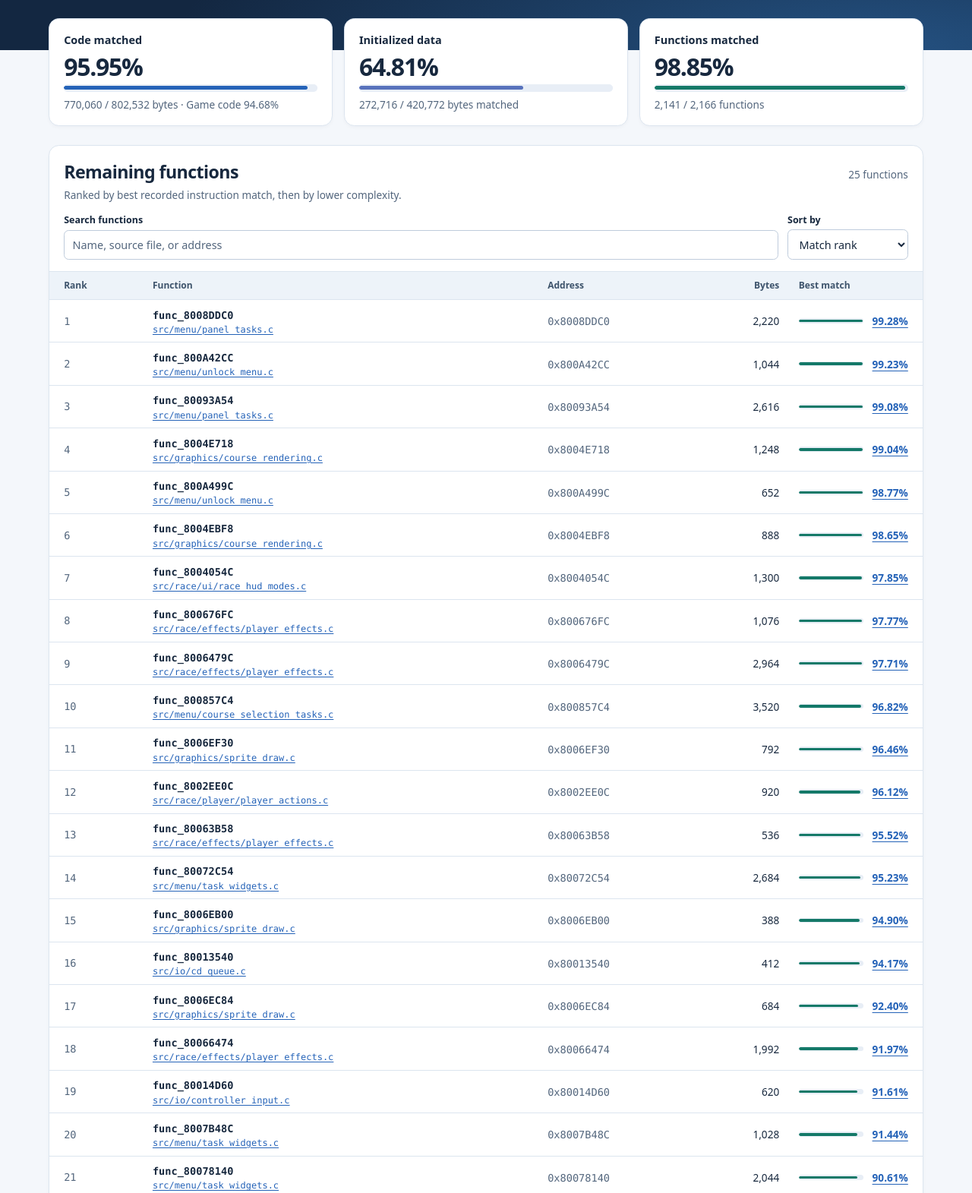
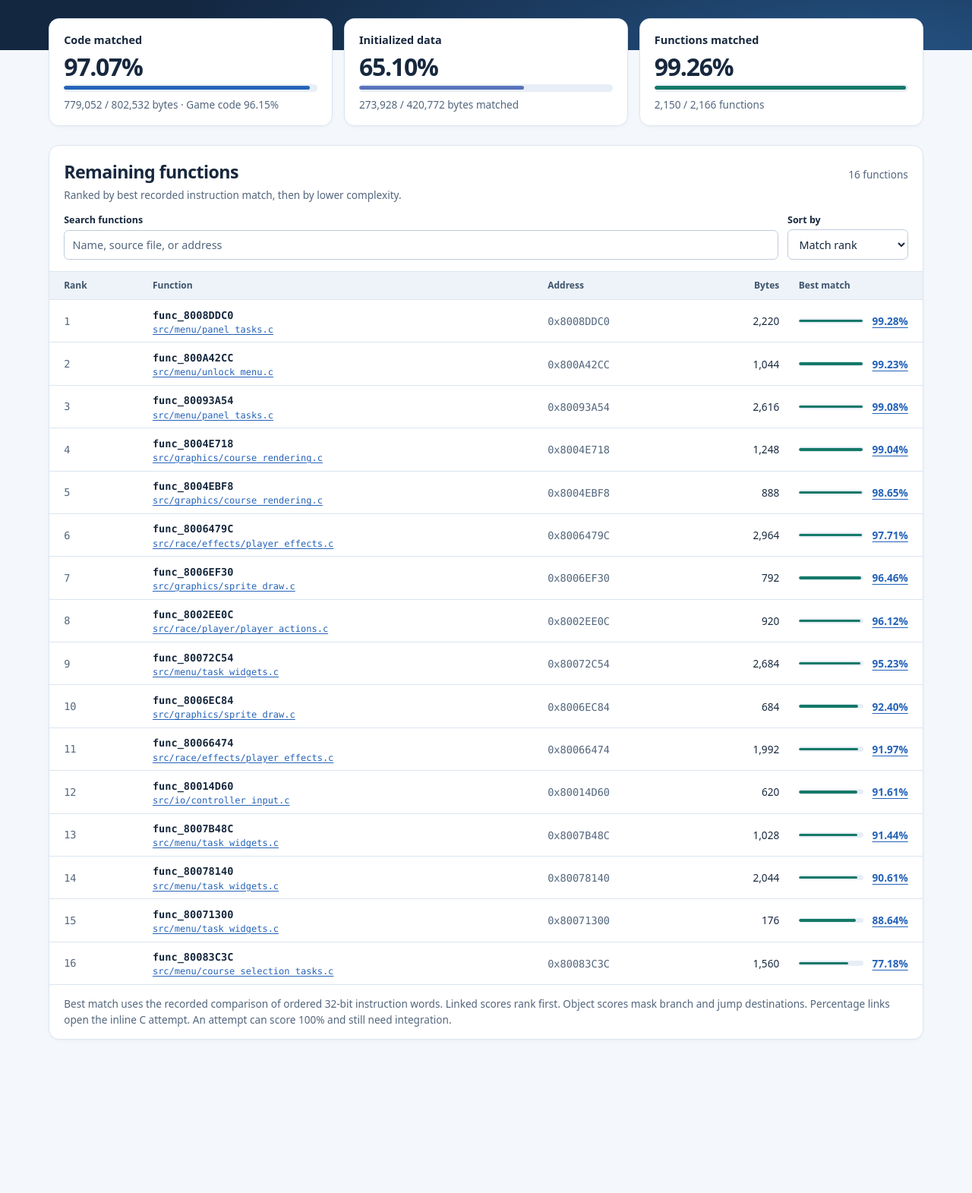
Before and after one commit to cdlewis/snowboardkidsplus-decomp, a plain HTML site: page docs/index.html in a window 1280 px wide. Shown: the part 240-1811 px from the top of the page at 76% size. After the commit the page ends 1657 px from the top, so only its background shows below. Drawn offline with Linux system fonts and the light colour scheme.

Commit message:
Update decompilation progress

```diff
--- a/docs/index.html
+++ b/docs/index.html
@@ -15,10 +15,10 @@
   <meta property="og:image:type" content="image/png">
   <meta property="og:image:width" content="1200">
   <meta property="og:image:height" content="630">
-  <meta property="og:image:alt" content="Snowboard Kids Plus decompilation: 95.95% code matched, 64.81% initialized data matched, and 2,141 of 2,166 functions matched.">
+  <meta property="og:image:alt" content="Snowboard Kids Plus decompilation: 97.07% code matched, 65.10% initialized data matched, and 2,150 of 2,166 functions matched.">
   <meta name="twitter:card" content="summary_large_image">
   <meta name="twitter:image" content="https://chrislewis.au/snowboardkidsplus-decomp/assets/progress-preview.png">
-  <meta name="twitter:image:alt" content="Snowboard Kids Plus decompilation: 95.95% code matched, 64.81% initialized data matched, and 2,141 of 2,166 functions matched.">
+  <meta name="twitter:image:alt" content="Snowboard Kids Plus decompilation: 97.07% code matched, 65.10% initialized data matched, and 2,150 of 2,166 functions matched.">
   <link rel="stylesheet" href="assets/progress.css">
   <script src="assets/progress.js" defer></script>
 </head>
@@ -41,21 +41,21 @@
     <section class="overview" aria-label="Verified build progress">
       <article class="metric">
         <h2>Code matched</h2>
-        <strong>95.95%</strong>
-        <meter min="0" max="802532" value="770060" aria-hidden="true"></meter>
-        <p>770,060 / 802,532 bytes · Game code 94.68%</p>
+        <strong>97.07%</strong>
+        <meter min="0" max="802532" value="779052" aria-hidden="true"></meter>
+        <p>779,052 / 802,532 bytes · Game code 96.15%</p>
       </article>
       <article class="metric">
         <h2>Initialized data</h2>
-        <strong>64.81%</strong>
-        <meter min="0" max="420772" value="272716" aria-hidden="true"></meter>
-        <p>272,716 / 420,772 bytes matched</p>
+        <strong>65.10%</strong>
+        <meter min="0" max="420772" value="273928" aria-hidden="true"></meter>
+        <p>273,928 / 420,772 bytes matched</p>
       </article>
       <article class="metric">
         <h2>Functions matched</h2>
-        <strong>98.85%</strong>
-        <meter min="0" max="2166" value="2141" aria-hidden="true"></meter>
-        <p>2,141 / 2,166 functions</p>
+        <strong>99.26%</strong>
+        <meter min="0" max="2166" value="2150" aria-hidden="true"></meter>
+        <p>2,150 / 2,166 functions</p>
       </article>
     </section>
     <section class="queue" id="functions" aria-labelledby="queue-title">
@@ -64,7 +64,7 @@
           <h2 id="queue-title">Remaining functions</h2>
           <p>Ranked by best recorded instruction match, then by lower complexity.</p>
         </div>
-        <p id="result-count" class="count" role="status">25 functions</p>
+        <p id="result-count" class="count" role="status">16 functions</p>
       </div>
       <div class="controls" hidden>
         <label>Search functions <input type="search" id="search" placeholder="Name, source file, or address"></label>
@@ -82,28 +82,19 @@
           <tr data-size="2220"><td class="rank">1</td><th scope="row"><code>func_8008DDC0</code><a class="unit" href="https://github.com/cdlewis/snowboardkidsplus-decomp/blob/main/src/menu/panel_tasks.c#L723">src/menu/panel_tasks.c</a></th><td class="address"><code>0x8008DDC0</code></td><td class="size">2,220</td><td class="score"><div class="match"><meter min="0" max="1" value="0.9927927927927928" aria-hidden="true"></meter><span><a href="https://github.com/cdlewis/snowboardkidsplus-decomp/blob/main/src/menu/panel_tasks.c#L723">99.28%</a></span></div></td></tr>
           <tr data-size="1044"><td class="rank">2</td><th scope="row"><code>func_800A42CC</code><a class="unit" href="https://github.com/cdlewis/snowboardkidsplus-decomp/blob/main/src/menu/unlock_menu.c#L193">src/menu/unlock_menu.c</a></th><td class="address"><code>0x800A42CC</code></td><td class="size">1,044</td><td class="score"><div class="match"><meter min="0" max="1" value="0.9923371647509579" aria-hidden="true"></meter><span><a href="https://github.com/cdlewis/snowboardkidsplus-decomp/blob/main/src/menu/unlock_menu.c#L193">99.23%</a></span></div></td></tr>
           <tr data-size="2616"><td class="rank">3</td><th scope="row"><code>func_80093A54</code><a class="unit" href="https://github.com/cdlewis/snowboardkidsplus-decomp/blob/main/src/menu/panel_tasks.c#L2375">src/menu/panel_tasks.c</a></th><td class="address"><code>0x80093A54</code></td><td class="size">2,616</td><td class="score"><div class="match"><meter min="0" max="1" value="0.9908256880733946" aria-hidden="true"></meter><span><a href="https://github.com/cdlewis/snowboardkidsplus-decomp/blob/main/src/menu/panel_tasks.c#L2375">99.08%</a></span></div></td></tr>
-          <tr data-size="1248"><td class="rank">4</td><th scope="row"><code>func_8004E718</code><a class="unit" href="https://github.com/cdlewis/snowboardkidsplus-decomp/blob/main/src/graphics/course_rendering.c#L410">src/graphics/course_rendering.c</a></th><td class="address"><code>0x8004E718</code></td><td class="size">1,248</td><td class="score"><div class="match"><meter min="0" max="1" value="0.9903846153846154" aria-hidden="true"></meter><span><a href="https://github.com/cdlewis/snowboardkidsplus-decomp/blob/main/src/graphics/course_rendering.c#L410">99.04%</a></span></div></td></tr>
-          <tr data-size="652"><td class="rank">5</td><th scope="row"><code>func_800A499C</code><a class="unit" href="https://github.com/cdlewis/snowboardkidsplus-decomp/blob/main/src/menu/unlock_menu.c#L326">src/menu/unlock_menu.c</a></th><td class="address"><code>0x800A499C</code></td><td class="size">652</td><td class="score"><div class="match"><meter min="0" max="1" value="0.9877300613496932" aria-hidden="true"></meter><span><a href="https://github.com/cdlewis/snowboardkidsplus-decomp/blob/main/src/menu/unlock_menu.c#L326">98.77%</a></span></div></td></tr>
-          <tr data-size="888"><td class="rank">6</td><th scope="row"><code>func_8004EBF8</code><a class="unit" href="https://github.com/cdlewis/snowboardkidsplus-decomp/blob/main/src/graphics/course_rendering.c#L477">src/graphics/course_rendering.c</a></th><td class="address"><code>0x8004EBF8</code></td><td class="size">888</td><td class="score"><div class="match"><meter min="0" max="1" value="0.9864864864864865" aria-hidden="true"></meter><span><a href="https://github.com/cdlewis/snowboardkidsplus-decomp/blob/main/src/graphics/course_rendering.c#L477">98.65%</a></span></div></td></tr>
-          <tr data-size="1300"><td class="rank">7</td><th scope="row"><code>func_8004054C</code><a class="unit" href="https://github.com/cdlewis/snowboardkidsplus-decomp/blob/main/src/race/ui/race_hud_modes.c#L430">src/race/ui/race_hud_modes.c</a></th><td class="address"><code>0x8004054C</code></td><td class="size">1,300</td><td class="score"><div class="match"><meter min="0" max="1" value="0.9784615384615385" aria-hidden="true"></meter><span><a href="https://github.com/cdlewis/snowboardkidsplus-decomp/blob/main/src/race/ui/race_hud_modes.c#L430">97.85%</a></span></div></td></tr>
-          <tr data-size="1076"><td class="rank">8</td><th scope="row"><code>func_800676FC</code><a class="unit" href="https://github.com/cdlewis/snowboardkidsplus-decomp/blob/main/src/race/effects/player_effects.c#L2655">src/race/effects/player_effects.c</a></th><td class="address"><code>0x800676FC</code></td><td class="size">1,076</td><td class="score"><div class="match"><meter min="0" max="1" value="0.9776951672862454" aria-hidden="true"></meter><span><a href="https://github.com/cdlewis/snowboardkidsplus-decomp/blob/main/src/race/effects/player_effects.c#L2655">97.77%</a></span></div></td></tr>
-          <tr data-size="2964"><td class="rank">9</td><th scope="row"><code>func_8006479C</code><a class="unit" href="https://github.com/cdlewis/snowboardkidsplus-decomp/blob/main/src/race/effects/player_effects.c#L1644">src/race/effects/player_effects.c</a></th><td class="address"><code>0x8006479C</code></td><td class="size">2,964</td><td class="score"><div class="match"><meter min="0" max="1" value="0.9770580296896086" aria-hidden="true"></meter><span><a href="https://github.com/cdlewis/snowboardkidsplus-decomp/blob/main/src/race/effects/player_effects.c#L1644">97.71%</a></span></div></td></tr>
-          <tr data-size="3520"><td class="rank">10</td><th scope="row"><code>func_800857C4</code><a class="unit" href="https://github.com/cdlewis/snowboardkidsplus-decomp/blob/main/src/menu/course_selection_tasks.c#L2829">src/menu/course_selection_tasks.c</a></th><td class="address"><code>0x800857C4</code></td><td class="size">3,520</td><td class="score"><div class="match"><meter min="0" max="1" value="0.9681818181818181" aria-hidden="true"></meter><span><a href="https://github.com/cdlewis/snowboardkidsplus-decomp/blob/main/src/menu/course_selection_tasks.c#L2829">96.82%</a></span></div></td></tr>
-          <tr data-size="792"><td class="rank">11</td><th scope="row"><code>func_8006EF30</code><a class="unit" href="https://github.com/cdlewis/snowboardkidsplus-decomp/blob/main/src/graphics/sprite_draw.c#L1113">src/graphics/sprite_draw.c</a></th><td class="address"><code>0x8006EF30</code></td><td class="size">792</td><td class="score"><div class="match"><meter min="0" max="1" value="0.9646464646464646" aria-hidden="true"></meter><span><a href="https://github.com/cdlewis/snowboardkidsplus-decomp/blob/main/src/graphics/sprite_draw.c#L1113">96.46%</a></span></div></td></tr>
-          <tr data-size="920"><td class="rank">12</td><th scope="row"><code>func_8002EE0C</code><a class="unit" href="https://github.com/cdlewis/snowboardkidsplus-decomp/blob/main/src/race/player/player_actions.c#L1727">src/race/player/player_actions.c</a></th><td class="address"><code>0x8002EE0C</code></td><td class="size">920</td><td class="score"><div class="match"><meter min="0" max="1" value="0.9612068965517241" aria-hidden="true"></meter><span><a href="https://github.com/cdlewis/snowboardkidsplus-decomp/blob/main/src/race/player/player_actions.c#L1727">96.12%</a></span></div></td></tr>
-          <tr data-size="536"><td class="rank">13</td><th scope="row"><code>func_80063B58</code><a class="unit" href="https://github.com/cdlewis/snowboardkidsplus-decomp/blob/main/src/race/effects/player_effects.c#L1423">src/race/effects/player_effects.c</a></th><td class="address"><code>0x80063B58</code></td><td class="size">536</td><td class="score"><div class="match"><meter min="0" max="1" value="0.9552238805970149" aria-hidden="true"></meter><span><a href="https://github.com/cdlewis/snowboardkidsplus-decomp/blob/main/src/race/effects/player_effects.c#L1423">95.52%</a></span></div></td></tr>
-          <tr data-size="2684"><td class="rank">14</td><th scope="row"><code>func_80072C54</code><a class="unit" href="https://github.com/cdlewis/snowboardkidsplus-decomp/blob/main/src/menu/task_widgets.c#L1247">src/menu/task_widgets.c</a></th><td class="address"><code>0x80072C54</code></td><td class="size">2,684</td><td class="score"><div class="match"><meter min="0" max="1" value="0.9523099850968704" aria-hidden="true"></meter><span><a href="https://github.com/cdlewis/snowboardkidsplus-decomp/blob/main/src/menu/task_widgets.c#L1247">95.23%</a></span></div></td></tr>
-          <tr data-size="388"><td class="rank">15</td><th scope="row"><code>func_8006EB00</code><a class="unit" href="https://github.com/cdlewis/snowboardkidsplus-decomp/blob/main/src/graphics/sprite_draw.c#L999">src/graphics/sprite_draw.c</a></th><td class="address"><code>0x8006EB00</code></td><td class="size">388</td><td class="score"><div class="match"><meter min="0" max="1" value="0.9489795918367347" aria-hidden="true"></meter><span><a href="https://github.com/cdlewis/snowboardkidsplus-decomp/blob/main/src/graphics/sprite_draw.c#L999">94.90%</a></span></div></td></tr>
-          <tr data-size="412"><td class="rank">16</td><th scope="row"><code>func_80013540</code><a class="unit" href="https://github.com/cdlewis/snowboardkidsplus-decomp/blob/main/src/io/cd_queue.c#L293">src/io/cd_queue.c</a></th><td class="address"><code>0x80013540</code></td><td class="size">412</td><td class="score"><div class="match"><meter min="0" max="1" value="0.941747572815534" aria-hidden="true"></meter><span><a href="https://github.com/cdlewis/snowboardkidsplus-decomp/blob/main/src/io/cd_queue.c#L293">94.17%</a></span></div></td></tr>
-          <tr data-size="684"><td class="rank">17</td><th scope="row"><code>func_8006EC84</code><a class="unit" href="https://github.com/cdlewis/snowboardkidsplus-decomp/blob/main/src/graphics/sprite_draw.c#L1053">src/graphics/sprite_draw.c</a></th><td class="address"><code>0x8006EC84</code></td><td class="size">684</td><td class="score"><div class="match"><meter min="0" max="1" value="0.9239766081871345" aria-hidden="true"></meter><span><a href="https://github.com/cdlewis/snowboardkidsplus-decomp/blob/main/src/graphics/sprite_draw.c#L1053">92.40%</a></span></div></td></tr>
-          <tr data-size="1992"><td class="rank">18</td><th scope="row"><code>func_80066474</code><a class="unit" href="https://github.com/cdlewis/snowboardkidsplus-decomp/blob/main/src/race/effects/player_effects.c#L2253">src/race/effects/player_effects.c</a></th><td class="address"><code>0x80066474</code></td><td class="size">1,992</td><td class="score"><div class="match"><meter min="0" max="1" value="0.9196787148594378" aria-hidden="true"></meter><span><a href="https://github.com/cdlewis/snowboardkidsplus-decomp/blob/main/src/race/effects/player_effects.c#L2253">91.97%</a></span></div></td></tr>
-          <tr data-size="620"><td class="rank">19</td><th scope="row"><code>func_80014D60</code><a class="unit" href="https://github.com/cdlewis/snowboardkidsplus-decomp/blob/main/src/io/controller_input.c#L91">src/io/controller_input.c</a></th><td class="address"><code>0x80014D60</code></td><td class="size">620</td><td class="score"><div class="match"><meter min="0" max="1" value="0.9161290322580645" aria-hidden="true"></meter><span><a href="https://github.com/cdlewis/snowboardkidsplus-decomp/blob/main/src/io/controller_input.c#L91">91.61%</a></span></div></td></tr>
-          <tr data-size="1028"><td class="rank">20</td><th scope="row"><code>func_8007B48C</code><a class="unit" href="https://github.com/cdlewis/snowboardkidsplus-decomp/blob/main/src/menu/task_widgets.c#L3707">src/menu/task_widgets.c</a></th><td class="address"><code>0x8007B48C</code></td><td class="size">1,028</td><td class="score"><div class="match"><meter min="0" max="1" value="0.914396887159533" aria-hidden="true"></meter><span><a href="https://github.com/cdlewis/snowboardkidsplus-decomp/blob/main/src/menu/task_widgets.c#L3707">91.44%</a></span></div></td></tr>
-          <tr data-size="2044"><td class="rank">21</td><th scope="row"><code>func_80078140</code><a class="unit" href="https://github.com/cdlewis/snowboardkidsplus-decomp/blob/main/src/menu/task_widgets.c#L2906">src/menu/task_widgets.c</a></th><td class="address"><code>0x80078140</code></td><td class="size">2,044</td><td class="score"><div class="match"><meter min="0" max="1" value="0.9060665362035225" aria-hidden="true"></meter><span><a href="https://github.com/cdlewis/snowboardkidsplus-decomp/blob/main/src/menu/task_widgets.c#L2906">90.61%</a></span></div></td></tr>
-          <tr data-size="724"><td class="rank">22</td><th scope="row"><code>func_80051A68</code><a class="unit" href="https://github.com/cdlewis/snowboardkidsplus-decomp/blob/main/src/graphics/course_rendering.c#L1128">src/graphics/course_rendering.c</a></th><td class="address"><code>0x80051A68</code></td><td class="size">724</td><td class="score"><div class="match"><meter min="0" max="1" value="0.8895027624309392" aria-hidden="true"></meter><span><a href="https://github.com/cdlewis/snowboardkidsplus-decomp/blob/main/src/graphics/course_rendering.c#L1128">88.95%</a></span></div></td></tr>
-          <tr data-size="176"><td class="rank">23</td><th scope="row"><code>func_80071300</code><a class="unit" href="https://github.com/cdlewis/snowboardkidsplus-decomp/blob/main/src/menu/task_widgets.c#L713">src/menu/task_widgets.c</a></th><td class="address"><code>0x80071300</code></td><td class="size">176</td><td class="score"><div class="match"><meter min="0" max="1" value="0.8863636363636364" aria-hidden="true"></meter><span><a href="https://github.com/cdlewis/snowboardkidsplus-decomp/blob/main/src/menu/task_widgets.c#L713">88.64%</a></span></div></td></tr>
-          <tr data-size="384"><td class="rank">24</td><th scope="row"><code>func_8006D29C</code><a class="unit" href="https://github.com/cdlewis/snowboardkidsplus-decomp/blob/main/src/graphics/sprite_draw.c#L497">src/graphics/sprite_draw.c</a></th><td class="address"><code>0x8006D29C</code></td><td class="size">384</td><td class="score"><div class="match"><meter min="0" max="1" value="0.78125" aria-hidden="true"></meter><span><a href="https://github.com/cdlewis/snowboardkidsplus-decomp/blob/main/src/graphics/sprite_draw.c#L497">78.12%</a></span></div></td></tr>
-          <tr data-size="1560"><td class="rank">25</td><th scope="row"><code>func_80083C3C</code><a class="unit" href="https://github.com/cdlewis/snowboardkidsplus-decomp/blob/main/src/menu/course_selection_tasks.c#L2317">src/menu/course_selection_tasks.c</a></th><td class="address"><code>0x80083C3C</code></td><td class="size">1,560</td><td class="score"><div class="match"><meter min="0" max="1" value="0.7717948717948718" aria-hidden="true"></meter><span><a href="https://github.com/cdlewis/snowboardkidsplus-decomp/blob/main/src/menu/course_selection_tasks.c#L2317">77.18%</a></span></div></td></tr>
+          <tr data-size="1248"><td class="rank">4</td><th scope="row"><code>func_8004E718</code><a class="unit" href="https://github.com/cdlewis/snowboardkidsplus-decomp/blob/main/src/graphics/course_rendering.c#L440">src/graphics/course_rendering.c</a></th><td class="address"><code>0x8004E718</code></td><td class="size">1,248</td><td class="score"><div class="match"><meter min="0" max="1" value="0.9903846153846154" aria-hidden="true"></meter><span><a href="https://github.com/cdlewis/snowboardkidsplus-decomp/blob/main/src/graphics/course_rendering.c#L440">99.04%</a></span></div></td></tr>
+          <tr data-size="888"><td class="rank">5</td><th scope="row"><code>func_8004EBF8</code><a class="unit" href="https://github.com/cdlewis/snowboardkidsplus-decomp/blob/main/src/graphics/course_rendering.c#L507">src/graphics/course_rendering.c</a></th><td class="address"><code>0x8004EBF8</code></td><td class="size">888</td><td class="score"><div class="match"><meter min="0" max="1" value="0.9864864864864865" aria-hidden="true"></meter><span><a href="https://github.com/cdlewis/snowboardkidsplus-decomp/blob/main/src/graphics/course_rendering.c#L507">98.65%</a></span></div></td></tr>
+          <tr data-size="2964"><td class="rank">6</td><th scope="row"><code>func_8006479C</code><a class="unit" href="https://github.com/cdlewis/snowboardkidsplus-decomp/blob/main/src/race/effects/player_effects.c#L1639">src/race/effects/player_effects.c</a></th><td class="address"><code>0x8006479C</code></td><td class="size">2,964</td><td class="score"><div class="match"><meter min="0" max="1" value="0.9770580296896086" aria-hidden="true"></meter><span><a href="https://github.com/cdlewis/snowboardkidsplus-decomp/blob/main/src/race/effects/player_effects.c#L1639">97.71%</a></span></div></td></tr>
+          <tr data-size="792"><td class="rank">7</td><th scope="row"><code>func_8006EF30</code><a class="unit" href="https://github.com/cdlewis/snowboardkidsplus-decomp/blob/main/src/graphics/sprite_draw.c#L1143">src/graphics/sprite_draw.c</a></th><td class="address"><code>0x8006EF30</code></td><td class="size">792</td><td class="score"><div class="match"><meter min="0" max="1" value="0.9646464646464646" aria-hidden="true"></meter><span><a href="https://github.com/cdlewis/snowboardkidsplus-decomp/blob/main/src/graphics/sprite_draw.c#L1143">96.46%</a></span></div></td></tr>
+          <tr data-size="920"><td class="rank">8</td><th scope="row"><code>func_8002EE0C</code><a class="unit" href="https://github.com/cdlewis/snowboardkidsplus-decomp/blob/main/src/race/player/player_actions.c#L1727">src/race/player/player_actions.c</a></th><td class="address"><code>0x8002EE0C</code></td><td class="size">920</td><td class="score"><div class="match"><meter min="0" max="1" value="0.9612068965517241" aria-hidden="true"></meter><span><a href="https://github.com/cdlewis/snowboardkidsplus-decomp/blob/main/src/race/player/player_actions.c#L1727">96.12%</a></span></div></td></tr>
+          <tr data-size="2684"><td class="rank">9</td><th scope="row"><code>func_80072C54</code><a class="unit" href="https://github.com/cdlewis/snowboardkidsplus-decomp/blob/main/src/menu/task_widgets.c#L1247">src/menu/task_widgets.c</a></th><td class="address"><code>0x80072C54</code></td><td class="size">2,684</td><td class="score"><div class="match"><meter min="0" max="1" value="0.9523099850968704" aria-hidden="true"></meter><span><a href="https://github.com/cdlewis/snowboardkidsplus-decomp/blob/main/src/menu/task_widgets.c#L1247">95.23%</a></span></div></td></tr>
+          <tr data-size="684"><td class="rank">10</td><th scope="row"><code>func_8006EC84</code><a class="unit" href="https://github.com/cdlewis/snowboardkidsplus-decomp/blob/main/src/graphics/sprite_draw.c#L1083">src/graphics/sprite_draw.c</a></th><td class="address"><code>0x8006EC84</code></td><td class="size">684</td><td class="score"><div class="match"><meter min="0" max="1" value="0.9239766081871345" aria-hidden="true"></meter><span><a href="https://github.com/cdlewis/snowboardkidsplus-decomp/blob/main/src/graphics/sprite_draw.c#L1083">92.40%</a></span></div></td></tr>
+          <tr data-size="1992"><td class="rank">11</td><th scope="row"><code>func_80066474</code><a class="unit" href="https://github.com/cdlewis/snowboardkidsplus-decomp/blob/main/src/race/effects/player_effects.c#L2248">src/race/effects/player_effects.c</a></th><td class="address"><code>0x80066474</code></td><td class="size">1,992</td><td class="score"><div class="match"><meter min="0" max="1" value="0.9196787148594378" aria-hidden="true"></meter><span><a href="https://github.com/cdlewis/snowboardkidsplus-decomp/blob/main/src/race/effects/player_effects.c#L2248">91.97%</a></span></div></td></tr>
+          <tr data-size="620"><td class="rank">12</td><th scope="row"><code>func_80014D60</code><a class="unit" href="https://github.com/cdlewis/snowboardkidsplus-decomp/blob/main/src/io/controller_input.c#L91">src/io/controller_input.c</a></th><td class="address"><code>0x80014D60</code></td><td class="size">620</td><td class="score"><div class="match"><meter min="0" max="1" value="0.9161290322580645" aria-hidden="true"></meter><span><a href="https://github.com/cdlewis/snowboardkidsplus-decomp/blob/main/src/io/controller_input.c#L91">91.61%</a></span></div></td></tr>
+          <tr data-size="1028"><td class="rank">13</td><th scope="row"><code>func_8007B48C</code><a class="unit" href="https://github.com/cdlewis/snowboardkidsplus-decomp/blob/main/src/menu/task_widgets.c#L3707">src/menu/task_widgets.c</a></th><td class="address"><code>0x8007B48C</code></td><td class="size">1,028</td><td class="score"><div class="match"><meter min="0" max="1" value="0.914396887159533" aria-hidden="true"></meter><span><a href="https://github.com/cdlewis/snowboardkidsplus-decomp/blob/main/src/menu/task_widgets.c#L3707">91.44%</a></span></div></td></tr>
+          <tr data-size="2044"><td class="rank">14</td><th scope="row"><code>func_80078140</code><a class="unit" href="https://github.com/cdlewis/snowboardkidsplus-decomp/blob/main/src/menu/task_widgets.c#L2906">src/menu/task_widgets.c</a></th><td class="address"><code>0x80078140</code></td><td class="size">2,044</td><td class="score"><div class="match"><meter min="0" max="1" value="0.9060665362035225" aria-hidden="true"></meter><span><a href="https://github.com/cdlewis/snowboardkidsplus-decomp/blob/main/src/menu/task_widgets.c#L2906">90.61%</a></span></div></td></tr>
+          <tr data-size="176"><td class="rank">15</td><th scope="row"><code>func_80071300</code><a class="unit" href="https://github.com/cdlewis/snowboardkidsplus-decomp/blob/main/src/menu/task_widgets.c#L713">src/menu/task_widgets.c</a></th><td class="address"><code>0x80071300</code></td><td class="size">176</td><td class="score"><div class="match"><meter min="0" max="1" value="0.8863636363636364" aria-hidden="true"></meter><span><a href="https://github.com/cdlewis/snowboardkidsplus-decomp/blob/main/src/menu/task_widgets.c#L713">88.64%</a></span></div></td></tr>
+          <tr data-size="1560"><td class="rank">16</td><th scope="row"><code>func_80083C3C</code><a class="unit" href="https://github.com/cdlewis/snowboardkidsplus-decomp/blob/main/src/menu/course_selection_tasks.c#L2322">src/menu/course_selection_tasks.c</a></th><td class="address"><code>0x80083C3C</code></td><td class="size">1,560</td><td class="score"><div class="match"><meter min="0" max="1" value="0.7717948717948718" aria-hidden="true"></meter><span><a href="https://github.com/cdlewis/snowboardkidsplus-decomp/blob/main/src/menu/course_selection_tasks.c#L2322">77.18%</a></span></div></td></tr>
           </tbody>
         </table>
       </div>
```
Also changed, not shown: docs/assets/progress-preview.png, 1 other file.
